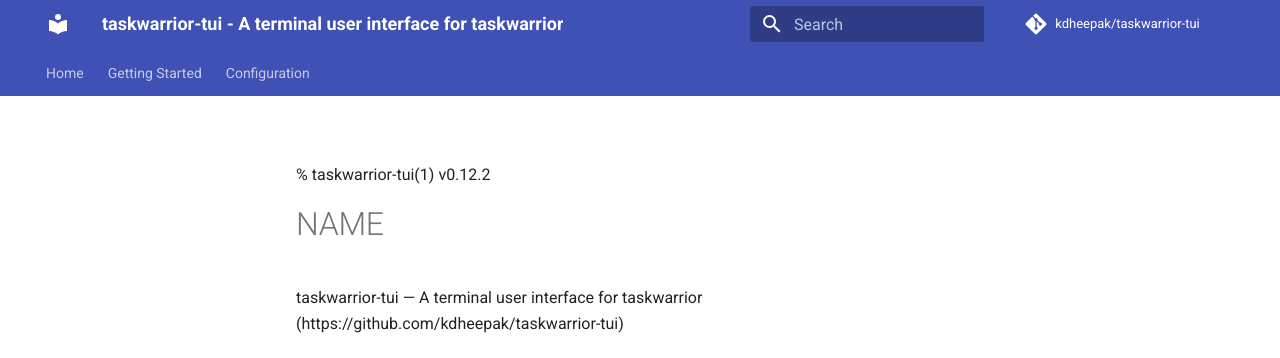
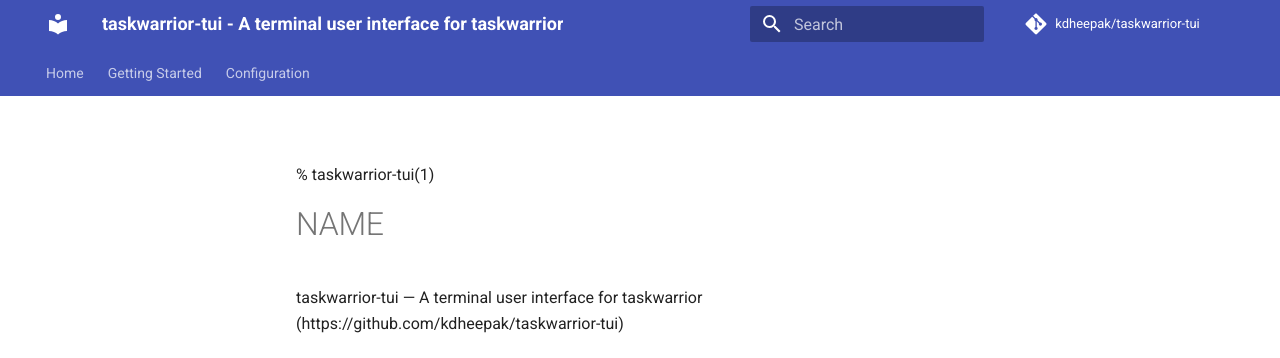
Before and after one commit to kdheepak/taskwarrior-tui, an MkDocs documentation site: the page built from docs/taskwarrior-tui.1.md, in a window 1280 px wide and 900 px high. Shown: the top 358 px of the window. Built offline with MkDocs 1.6.1 and Material for MkDocs 9.7.7, drawn with Linux system fonts in a browser that asks for light colours; comment, search, counter and statistics services are not loaded.

Commit message:
Bump to v0.13.3

```diff
--- a/Cargo.toml
+++ b/Cargo.toml
@@ -1,6 +1,6 @@
 [package]
 name = "taskwarrior-tui"
-version = "0.13.2"
+version = "0.13.3"
 license = "MIT"
 description = "A Taskwarrior Terminal User Interface"
 repository = "https://github.com/kdheepak/taskwarrior-tui/"
--- a/docs/taskwarrior-tui.1.md
+++ b/docs/taskwarrior-tui.1.md
@@ -1,4 +1,4 @@
-% taskwarrior-tui(1) v0.12.2
+% taskwarrior-tui(1)
 
 <!-- This is the taskwarrior-tui(1) man page, written in Markdown. -->
 <!-- To generate the roff version, run `just man`, -->
```
Also changed, not shown: 1 other file.
